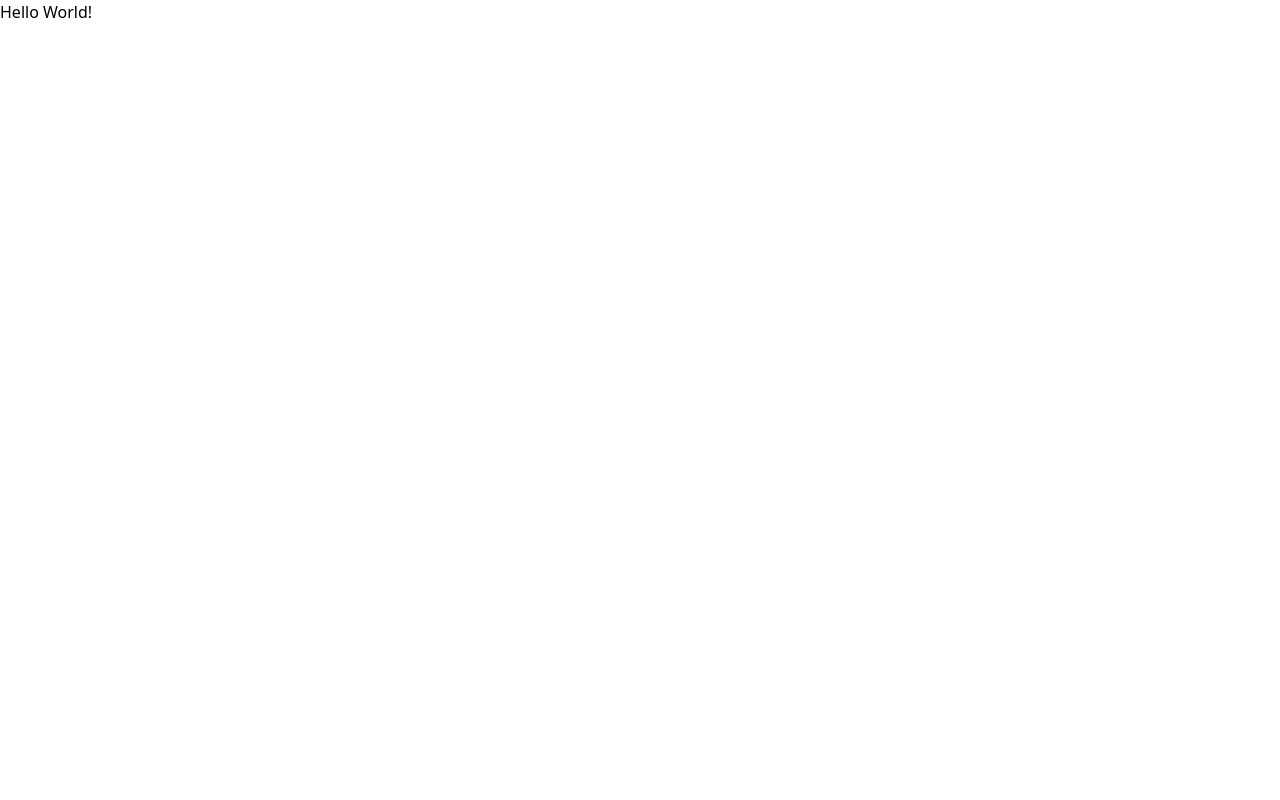
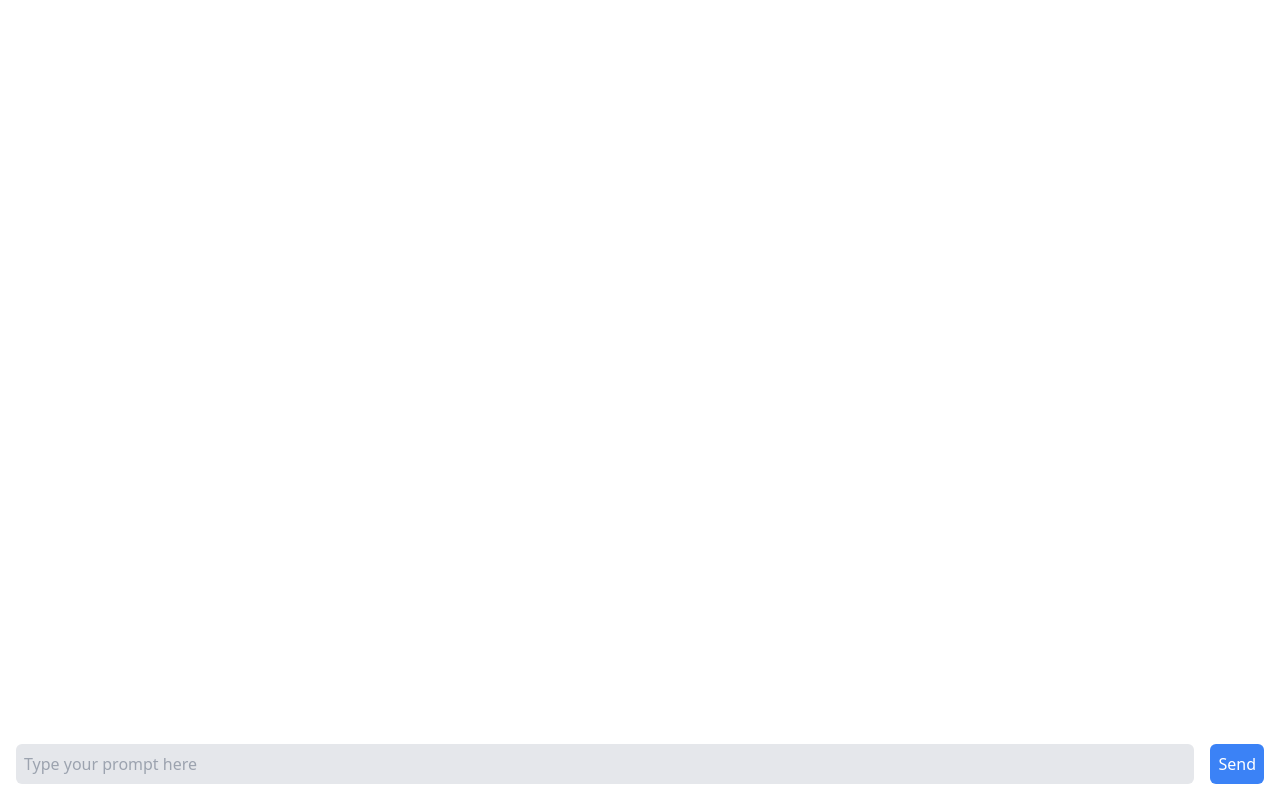
Before and after one commit to yhsol/stock-translator, a Next.js app: page / in a window 1280 px wide. Built offline with nearby package versions, Linux system fonts and the light colour scheme.

Commit message:
feat: Qeustion and Answer Area

```diff
--- a/pages/api/hello.ts
+++ b/pages/api/hello.ts
@@ -1,13 +1,35 @@
-// Next.js API route support: https://nextjs.org/docs/api-routes/introduction
-import type { NextApiRequest, NextApiResponse } from 'next'
+import type { NextApiRequest, NextApiResponse } from "next";
+import { Configuration, OpenAIApi } from "openai";
+
+const configuration = new Configuration({
+  apiKey: process.env.OPENAI_API_KEY,
+});
+const openai = new OpenAIApi(configuration);
 
 type Data = {
-  name: string
-}
+  result?: string;
+};
 
-export default function handler(
+const generateChatCompletion = async (prompt: string) => {
+  const result = await openai.createChatCompletion({
+    model: "gpt-3.5-turbo",
+    messages: [{ role: "user", content: prompt }],
+  });
+
+  return result.data.choices[0].message?.content;
+};
+
+export default async function handler(
   req: NextApiRequest,
   res: NextApiResponse<Data>
 ) {
-  res.status(200).json({ name: 'John Doe' })
+  const { prompt } = req.body;
+
+  try {
+    const result = await generateChatCompletion(prompt);
+    res.status(200).json({ result });
+  } catch (error) {
+    console.error("Error generating chat completion: ", error);
+    res.status(500).json({ result: "An error occurred." });
+  }
 }
--- a/pages/index.tsx
+++ b/pages/index.tsx
@@ -1,8 +1,149 @@
-import { Inter } from "next/font/google";
-import openai from "openai";
-
-const inter = Inter({ subsets: ["latin"] });
+import React from "react";
 
 export default function Home() {
-  return <div>Hello World!</div>;
+  const [prompt, setPrompt] = React.useState<string>("");
+  const [results, setResults] = React.useState<{ q: string; a: string }[]>([]);
+  const [loading, setLoading] = React.useState<boolean>(false);
+
+  const resultsEndRef = React.useRef<HTMLDivElement>(null);
+
+  const handleInput = (e: React.ChangeEvent<HTMLInputElement>) => {
+    setPrompt(e.target.value);
+  };
+
+  const requestAnalaze = async () => {
+    if (!prompt) {
+      return;
+    }
+
+    setLoading(true);
+    const currentPrompt = prompt;
+    setPrompt("");
+
+    const response = await fetch("/api/hello", {
+      method: "POST",
+      headers: {
+        "Content-Type": "application/json",
+      },
+      body: JSON.stringify({ prompt: currentPrompt }),
+    });
+
+    const data = await response.json();
+
+    setResults([
+      ...results,
+      { q: currentPrompt, a: data.result || "No answer found" },
+    ]);
+
+    setLoading(false);
+  };
+
+  const scrollToBottom = () => {
+    if (resultsEndRef.current) {
+      resultsEndRef.current.scrollIntoView({ behavior: "smooth" });
+    }
+  };
+
+  React.useEffect(() => {
+    scrollToBottom();
+  }, [results]);
+
+  return (
+    <div className="pb-14 flex flex-col h-screen">
+      <div className="overflow-scroll flex-grow mb-4 relative">
+        {results.length > 0 &&
+          results.map(({ q, a }) => (
+            <AnswerArea
+              key={`${q.substring(0, 10)}-${a.substring(0, 10)}`}
+              question={q}
+              answer={a}
+            />
+          ))}
+        <div ref={resultsEndRef} />
+      </div>
+      <QuestionArea
+        loading={loading}
+        prompt={prompt}
+        handleInput={handleInput}
+        requestAnalaze={requestAnalaze}
+      />
+    </div>
+  );
 }
+
+function AnswerArea({
+  question,
+  answer,
+}: {
+  question: string;
+  answer: string;
+}) {
+  return (
+    <>
+      <div className="bg-gray-700 text-white p-5">
+        <div className="text-gray-400">question </div>
+        <div>{question}</div>
+      </div>
+      <div className="bg-gray-500 text-gray-200 p-5">
+        <div className="text-gray-400">answer</div>
+        <div>{answer}</div>
+      </div>
+    </>
+  );
+}
+
+function QuestionArea({
+  loading,
+  prompt,
+  handleInput,
+  requestAnalaze,
+}: {
+  loading: boolean;
+  prompt: string;
+  handleInput: (e: React.ChangeEvent<HTMLInputElement>) => void;
+  requestAnalaze: () => void;
+}) {
+  return (
+    <div
+      className="flex justify-between items-center space-x-4 mb-4
+        fixed bottom-0 left-4 right-4"
+    >
+      <div className="relative w-full">
+        <input
+          className="bg-gray-200 rounded-md p-2 w-full"
+          value={prompt}
+          onChange={handleInput}
+          onKeyDown={(e) => {
+            if (e.key === "Enter") {
+              requestAnalaze();
+            }
+          }}
+          placeholder={loading ? "" : "Type your prompt here"}
+          disabled={loading}
+        />
+        {loading && (
+          <div className="absolute left-4 top-1/2 transform -translate-y-1/2">
+            <ThreeDotsLoader />
+          </div>
+        )}
+      </div>
+      <button
+        onClick={requestAnalaze}
+        className="bg-blue-500 text-white rounded-md p-2"
+        disabled={loading}
+      >
+        Send
+      </button>
+    </div>
+  );
+}
+
+function ThreeDotsLoader() {
+  return (
+    <div className="flex space-x-2">
+      <div className="bg-pink-500 h-1 w-1 rounded-full animate-bounce-big-1"></div>
+      <div className="bg-pink-500 h-1 w-1 rounded-full animate-bounce-big-2 delay-300"></div>
+      <div className="bg-pink-500 h-1 w-1 rounded-full animate-bounce-big-3 delay-700"></div>
+    </div>
+  );
+}
--- /dev/null
+++ b/styles/bounce.css
@@ -0,0 +1,49 @@
+/* index.css or another CSS file */
+@keyframes bounce-big-1 {
+  0%,
+  100% {
+    transform: translateY(4px);
+  }
+  20%,
+  30% {
+    transform: translateY(-4px);
+  }
+}
+
+@keyframes bounce-big-2 {
+  0%,
+  100% {
+    transform: translateY(4px);
+  }
+  45%,
+  55% {
+    transform: translateY(-4px);
+  }
+}
+
+@keyframes bounce-big-3 {
+  0%,
+  100% {
+    transform: translateY(4px);
+  }
+  70%,
+  80% {
+    transform: translateY(-4px);
+  }
+}
+
+/* index.css or another CSS file */
+.animate-bounce-big-1 {
+  animation: bounce-big-1 1s infinite;
+  animation-timing-function: ease-in-out;
+}
+
+.animate-bounce-big-2 {
+  animation: bounce-big-2 1s infinite;
+  animation-timing-function: ease-in-out;
+}
+
+.animate-bounce-big-3 {
+  animation: bounce-big-3 1s infinite;
+  animation-timing-function: ease-in-out;
+}
```
Also changed, not shown: pages/_app.tsx (+4 -3 lines).
